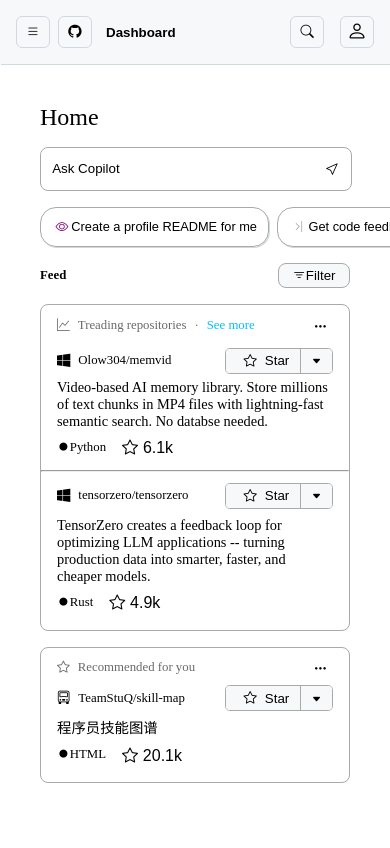
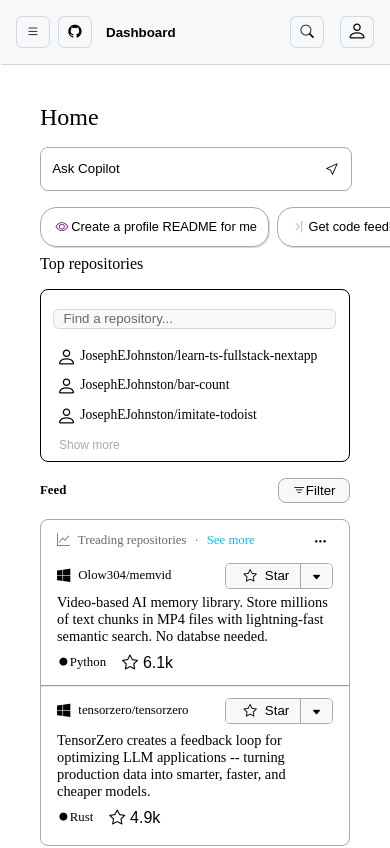
Before and after one commit to JosephEJohnston/github-imitated-front, a Next.js app: page / in a window 390 px wide. Shown: the top 848 px of the page. Built offline with nearby package versions, Linux system fonts and the light colour scheme.

Commit message:
feat: 首页，响应式用户仓库组件，部分实现

```diff
--- a/src/app/page.tsx
+++ b/src/app/page.tsx
@@ -4,6 +4,7 @@
 import Footer from "@/components/home/footer";
 import RightSidebar from "@/components/home/right-sidebar";
 import MediaControlPage from "@/components/home/media-control-page";
+import ContentUserRepository from "@/components/home/content/content-user-repository";
 
 
 export default function Home() {
@@ -17,6 +18,7 @@
                   <div id="content">
                       <main>
                           <ContentHome />
+                          <ContentUserRepository />
                           <ContentFeed />
                       </main>
                       <Footer />
--- /dev/null
+++ b/src/components/home/content/content-user-repository.module.css
@@ -0,0 +1,17 @@
+
+.container {
+    display: none;
+}
+
+.repositoryContainer {
+    margin-top: 1rem;
+    padding: 0.5rem 0.75rem;
+    border: 1px solid black;
+    border-radius: 0.5em;
+}
+
+@media (max-width: 768px) {
+    .container {
+        display: block;
+    }
+}
--- /dev/null
+++ b/src/components/home/content/content-user-repository.tsx
@@ -0,0 +1,21 @@
+import React from 'react';
+import $style from './content-user-repository.module.css'
+import classNames from "classnames";
+import UserRepository from "@/components/home/user-repository";
+
+const ContentUserRepository = () => {
+    return (
+        <>
+            <div className={classNames($style.container)}>
+                <div>
+                    <div>Top repositories</div>
+                    <div className={classNames($style.repositoryContainer)}>
+                        <UserRepository />
+                    </div>
+                </div>
+            </div>
+        </>
+    );
+};
+
+export default ContentUserRepository;
--- a/src/components/home/left-sidebar.tsx
+++ b/src/components/home/left-sidebar.tsx
@@ -16,11 +16,6 @@
                         </button>
                     </div>
                 </div>
-                <div>
-                    <label>
-                        <input className="find-rep-input" type="text" value="Find a repository..."/>
-                    </label>
-                </div>
                 <UserRepository />
             </div>
         </>
--- a/src/components/home/user-repository.tsx
+++ b/src/components/home/user-repository.tsx
@@ -3,6 +3,11 @@
 const UserRepository = () => {
     return (
         <>
+            <div>
+                <label>
+                    <input className="find-rep-input" type="text" value="Find a repository..."/>
+                </label>
+            </div>
             <ul className="left-sidebar-ul">
                 <li className="left-sidebar-li">
                     <div className="left-li-btn-div">
```
